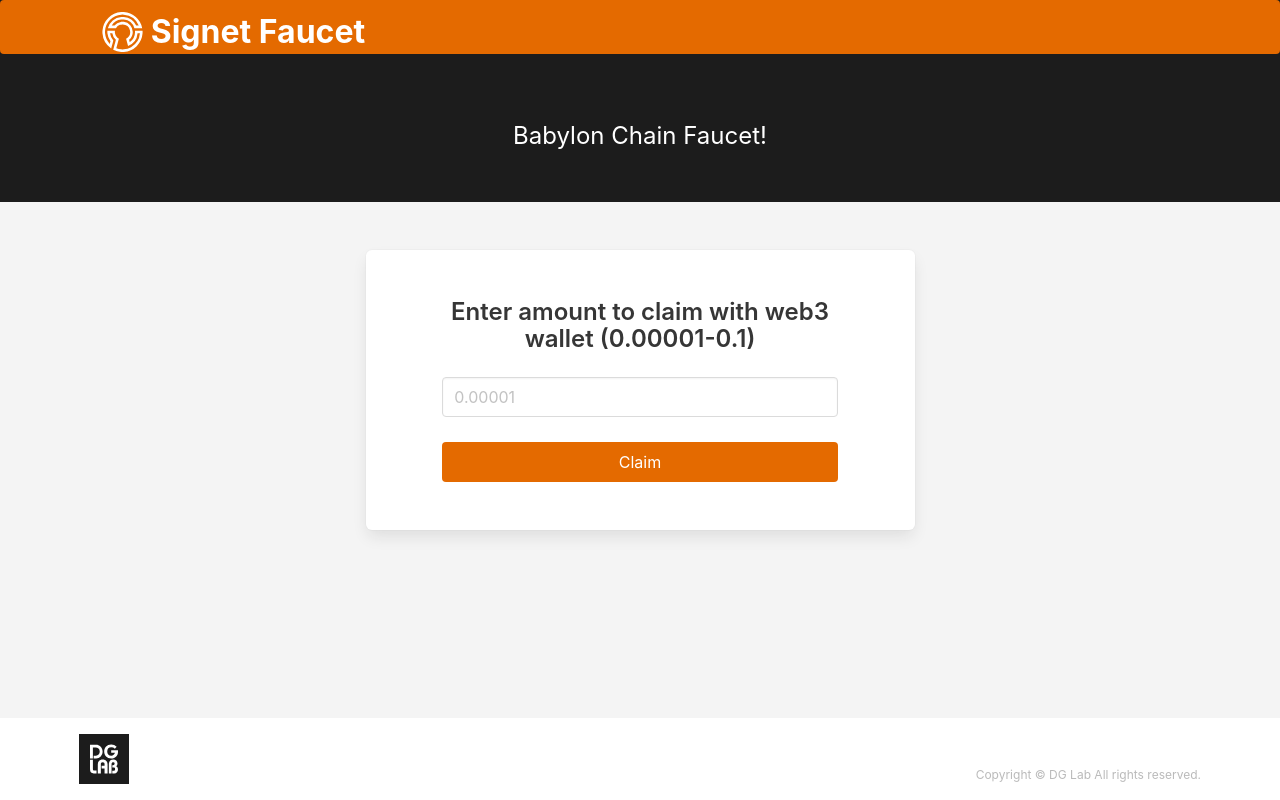
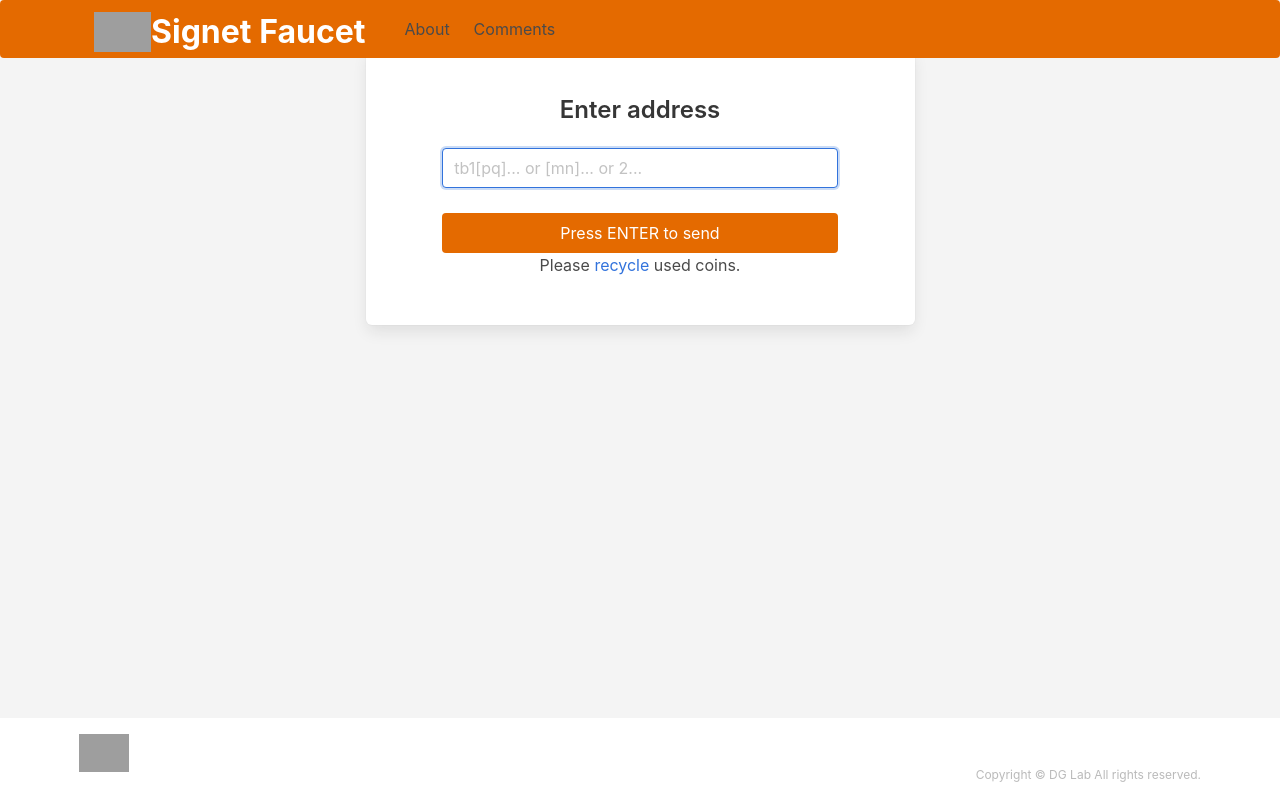
Before and after one commit to Alter-up/sss, a Flask app: page /dashboard in a window 1280 px wide. Run offline with Flask 2, Linux system fonts and the light colour scheme; data that the repository does not hold is empty; some libraries are stand-ins or nearby versions; grey boxes are pictures that could not be loaded.

Commit message:
Update dashboard.html

```diff
--- a/templates/dashboard.html
+++ b/templates/dashboard.html
@@ -1,65 +1,51 @@
 {% extends 'layout.html' %}
 
 {% block body %}
-   <nav id="myNav" class="navbar is-fixed-top">
+
+    <nav id="myNav" class="navbar is-fixed-top">
         <div class="container">
             <div class="navbar-brand">
-                <a class="navbar-item" href="/">
-                    <img src="images/logo-signet.svg" alt="Signet Faucet">
+                <a class="navbar-item" href="https://alt.signetfaucet.com/">
+                    <img src="./Signet Faucet_files/logo-signet.svg" alt="Signet Faucet" width="57" height="40">
                     Signet Faucet
                 </a>
+    <a role="button" class="navbar-burger burger" aria-label="menu" aria-expanded="false" data-target="signetNav">
+      <span aria-hidden="true"></span>
+      <span aria-hidden="true"></span>
+      <span aria-hidden="true"></span>
+    </a>
+            </div>
+            <div class="navbar-menu" id="signetNav">
+              <div class="navbar-start">
+                <a class="navbar-item" href="https://alt.signetfaucet.com/about.html">About</a>
+                <a class="navbar-item" href="https://bin.bublina.eu.org/?68dbfa5698fcf316#6KBGZkWssS3TrzTVg93K7VCQECBTmwKn2x9WjRYV72rn">Comments</a>
+              </div>
             </div>
         </div>
     </nav>
 
     <div class="content">
-        <section class="hero is-dark has-padding-top-70">
-            <div class="hero-body">
-                <div class="container">
-                    <div class="columns">
-                        <div class="column is-12-desktop">
-                            <p class="leadText is-size-4-tablet is-size-6 has-text-centered">Babylon Chain Faucet!</p>
-                        </div>
-                    </div>
-                </div>
-            </div>
-        </section>
-
         <!-- body-->
         <section class="section">
-            <div class="container ">
+            <div class="container">
                 <div class="columns is-centered">
-                    <div class="column is-6-desktop  is-8-tablet">
+                    <div class="column is-6-desktop is-8-tablet">
                         <div class="box has-text-centered">
-                            <h3 class="title is-size-4-desktop is-size-5">Enter amount to claim with web3 wallet (0.00001-0.1)</h3>
+                            <h3 class="title is-size-4-desktop is-size-5">Enter address</h3>
 
                             <div id="faucet_err"></div>
 
+<form id="myform" action="javascript:faucet_fetch();" autocomplete="off">
+
                             <div class="field has-margin-top-25">
                                 <div class="control">
-
-                                </div>
-                            </div>
-                            <div class="field has-margin-top-25">
-                                <div class="control">
-                                    <input class="input" id="amount" name="amount" type="text" placeholder="0.00001">
+                                    <input class="input" id="address" name="address" type="text" placeholder="tb1[pq]... or [mn]... or 2..." tabindex="1" autocapitalize="off" autocorrect="off" pattern="^(tb1([02-9ac-hj-np-z]{59}|[02-9ac-hj-np-z]{39})|[mn2][a-km-zA-HJ-NP-Z1-9]{25,34})$" title="Use a valid signet address (legacy, p2sh-segwit, bech32 or bech32m).">
                                 </div>
                             </div>
 
-
-
-
-                                <div class="field has-margin-top-25">
-                                    <div class="control">
-
-                                    </div>
-                                    <div class="control">
-
-                                    </div>
-                                </div>
-
-
-                            <button id="connectButton" class="connectButton button is-primary is-fullwidth has-margin-top-25" fzi-oqal="true">Claim</button>
+                            <button id="sendButton" class="button is-primary is-fullwidth has-margin-top-25 connectButton" tabindex="2">Press ENTER to send</button>
+</form>
+                            <p>Please <a href="https://alt.signetfaucet.com/about.html">recycle</a> used coins.</p>
                         </div>
                     </div>
                 </div>
@@ -70,9 +56,9 @@
     <footer class="footer has-text-centered">
         <div class="container">
             <div class="columns rv-padding">
-                <div class="column has-text-center has-text-left-tablet sponsor">
+                <div class="column has-text-left-tablet sponsor">
                     <p><a href="https://www.dglab.com/en" target="_blank">
-                        <img src="images/dglab_logo.svg" alt="DG Lab" height="50" width="50">
+                        <img src="./Signet Faucet_files/dglab_logo.svg" alt="DG Lab" height="50" width="50">
                     </a></p>
                 </div>
                 <div class="column has-text-center has-text-right-tablet copyright">
@@ -83,6 +69,96 @@
             </div>
         </div>
     </footer>
+    <script src="./Signet Faucet_files/jquery.min.js" async=""></script>
+    <script async="">
+    function readyFn( jQuery ) {
+      if ( window.jQuery ){
+        $('#address').focus();
+        fillburger();
+      } else {
+        window.setTimeout("readyFn();",20);
+      }
+    }
+    readyFn();
+    function faucet_err(msg, mclass="notification is-danger is-light") {
+        const div = document.getElementById('faucet_err');
+        div.className = mclass;
+        div.innerHTML = msg;
+    }
+    function faucet_fetch() {
+        let address = document.getElementById('address').value;
+        address.oninvalid = function(event) {
+          event.target.setCustomValidity('Username should only contain lowercase letters. e.g. john');
+        }
+        if (!address) return faucet_err("Enter an address");
+        let url = `/claim/?address=${escape(address)}`;
+
+        faucet_err("- processing -", "");
+        const sendButton = document.getElementById('sendButton');
+        sendButton.disabled = true;
+        $.ajax({
+            url,
+            type: 'GET',
+            success: function(data) {
+                sendButton.disabled = false;
+                // replace txid with explorer link
+                let comps = data.split("txid ");
+                console.log(`comps = ${comps}`);
+                if (comps.length === 2) {
+                    data = `${comps[0]}txid <a href="https://ex.signet.bublina.eu.org/tx/${comps[1]}" target="_blank">${comps[1].substr(0, 10)}...</a>`;
+                }
+                faucet_err(data, "notification is-success is-light");
+            },
+            error: function(err) {
+                sendButton.disabled = false;
+                // {"readyState":4,
+                //  "responseText":"{\"message\":\"Please slow down\"}",
+                //  "responseJSON":{"message":"Please slow down"},
+                //  "status":400,
+                //  "statusText":"error"}
+                var msg = "";
+                if (err.status) {
+                    msg += err.status + ": ";
+                }
+                if (err.responseJSON && err.responseJSON.message) {
+                    msg += err.responseJSON.message;
+                    return faucet_err("Error: " + msg);
+                }
+                if (err.responseText) {
+                    msg += err.responseText;
+                    return faucet_err("Error: " + msg);
+                }
+                faucet_err(msg + JSON.stringify(err));
+            }
+        });
+    }
+    function fillburger() {
+
+  // Get all "navbar-burger" elements
+  const $navbarBurgers = Array.prototype.slice.call(document.querySelectorAll('.navbar-burger'), 0);
+
+  // Check if there are any navbar burgers
+  if ($navbarBurgers.length > 0) {
+
+    // Add a click event on each of them
+    $navbarBurgers.forEach( el => {
+      el.addEventListener('click', () => {
+
+        // Get the target from the "data-target" attribute
+        const target = el.dataset.target;
+        const $target = document.getElementById(target);
+
+        // Toggle the "is-active" class on both the "navbar-burger" and the "navbar-menu"
+        el.classList.toggle('is-active');
+        $target.classList.toggle('is-active');
+
+      });
+    });
+  }
+}
+    </script>
+
+
 
 
 {% endblock %}
```
